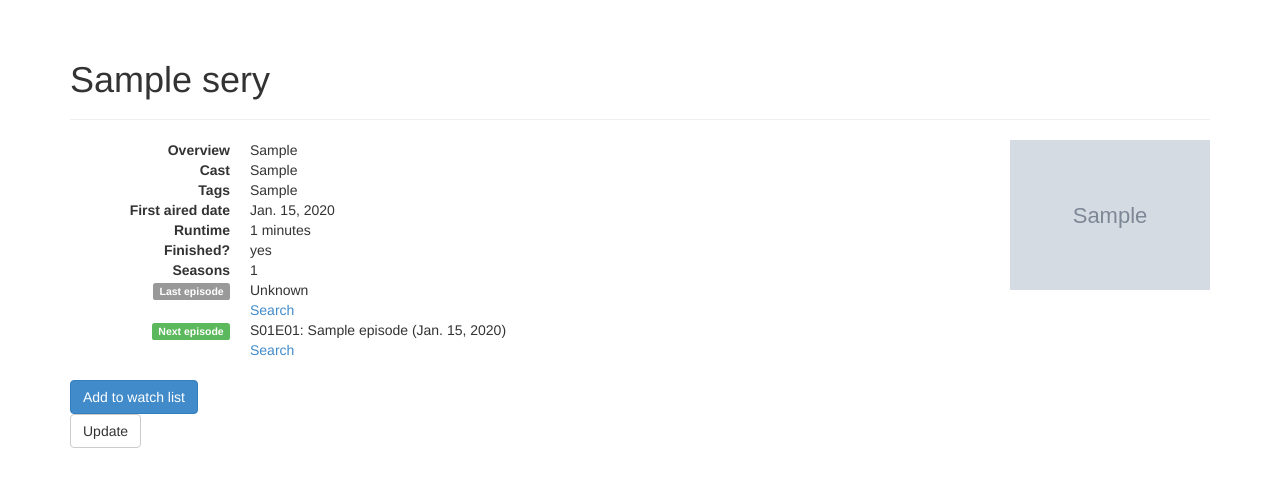
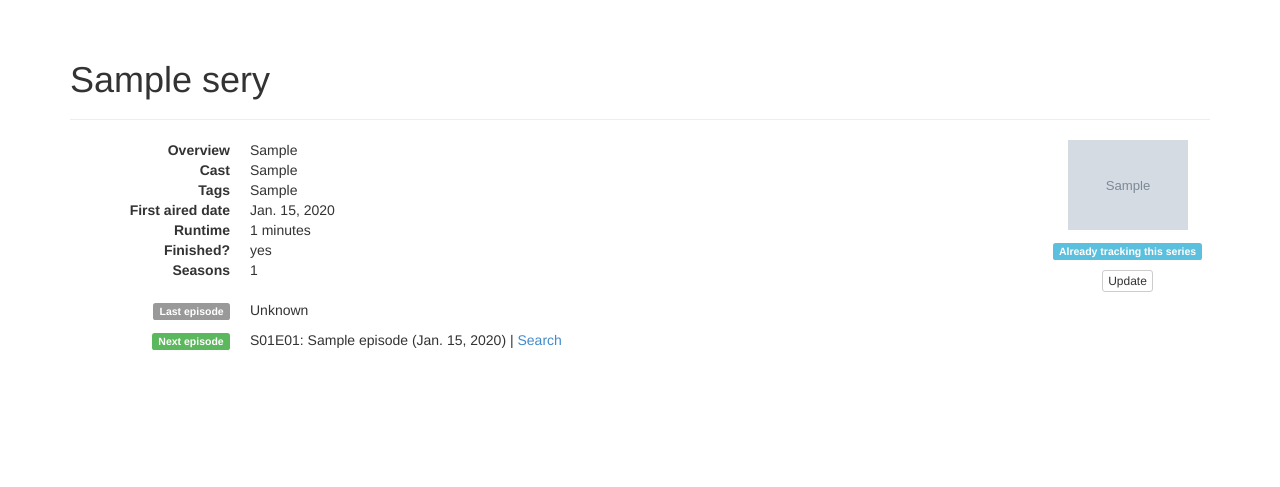
Before and after one commit to matiasb/qsa, a Django app: page /qsa/1/ in a window 1280 px wide. Shown: the part 52-539 px from the top of the page. Run offline with Django 3.2, Linux system fonts and the light colour scheme; a user stored in the database is signed in; tables that the repository leaves empty hold one stand-in row (values such as "Sample post"); grey boxes marked "Sample" are stand-in pictures.

Commit message:
More style/template changes, in progress.

```diff
--- a/qsa/qsaui/templates/qsaui/_add-to-watchlist.html
+++ b/qsa/qsaui/templates/qsaui/_add-to-watchlist.html
@@ -1,8 +1,8 @@
-{% if not watched %}
+{% if not on_watchlist %}
     <form action="{% url 'series-detail' tvdb_id %}" method="POST">
         {% csrf_token %}
         <div class="btn-group">
-            <button type="submit" name="add-to-watchlist" class="btn btn-primary">Add to watch list</button>
+            <button type="submit" name="add-to-watchlist" class="btn btn-xs btn-primary">Add to watchlist</button>
         </div>
     </form>
 {% else %}
--- a/qsa/qsaui/templates/qsaui/_episode_entry.html
+++ b/qsa/qsaui/templates/qsaui/_episode_entry.html
@@ -1,8 +1,4 @@
-          <dt><span class="label {{ label_class }}">{{ label }} episode</span></dt>
-          <dd>
-              {% if episode %}{{ episode }}: {{ episode.name }} ({{ episode.first_aired }})
-              {% else %}Unknown
-              {% endif %}
-              <br/>
-              <a href="{{ episode.torrent_url }}">Search</a>
-          </dd>
+    {% if episode %}{{ episode }}: {{ episode.name }} ({{ episode.first_aired }})
+    | <a href="{{ episode.torrent_url }}">Search</a>
+    {% else %}Unknown
+    {% endif %}
--- a/qsa/qsaui/templates/qsaui/_reindex.html
+++ b/qsa/qsaui/templates/qsaui/_reindex.html
@@ -1,6 +1,6 @@
 <form action="{% url 'series-detail' tvdb_id %}" method="POST">
     {% csrf_token %}
     <div class="btn-group">
-        <button type="submit" name="update" class="btn btn-default">Update</button>
+        <button type="submit" name="update" class="btn btn-xs btn-default">Update</button>
     </div>
 </form>
--- a/qsa/qsaui/templates/qsaui/details.html
+++ b/qsa/qsaui/templates/qsaui/details.html
@@ -4,11 +4,8 @@
 
 {% block inner-content %}
 
-<div class="media">
-    <div class="pull-right">
-        <img class="media-object"  src="{{ series.poster }}" width="200" />
-    </div>
-    <div class="media-body">
+<div class="row">
+    <div class="col-md-10">
 
         <dl class="dl-horizontal">
           <dt>Overview</dt>
@@ -32,16 +29,23 @@
           <dt>Seasons</dt>
           <dd>{{ seasons }}</dd>
 
-            {% with episode=series.last_episode label_class='label-default' label='Last' %}
-            {% include 'qsaui/_episode_entry.html' %}
-            {% endwith %}
-
-            {% with episode=series.next_episode label_class='label-success' label='Next' %}
-            {% include 'qsaui/_episode_entry.html' %}
-            {% endwith %}
-
         </dl>
 
+        <dl class="dl-horizontal">
+            <dt><span class="label label-default">Last episode</span></dt>
+                {% with episode=series.last_episode %}
+                    <dd><p>{% include 'qsaui/_episode_entry.html' %}</p></dd>
+                {% endwith %}
+            <dt><span class="label label-success">Next episode</span></dt>
+                {% with episode=series.next_episode %}
+                    <dd><p>{% include 'qsaui/_episode_entry.html' %}</p></dd>
+                {% endwith %}
+        </dl>
+
+    </div>
+
+    <div class="col-md-2 text-center">
+        <p><img class="center-block media-object" src="{{ series.poster }}" width="120" /></p>
         {% with series.tvdb_id as tvdb_id %}
             {% include 'qsaui/_add-to-watchlist.html' %}
             {% include 'qsaui/_reindex.html' %}
```
Also changed, not shown: qsa/qsaui/templates/qsaui/_series_entry.html (+6 -5 lines), qsa/qsaui/templates/qsaui/_series_result.html (added, +22 -0 lines), qsa/qsaui/templates/qsaui/home.html (+3 -15 lines), qsa/qsaui/templates/qsaui/results.html (+1 -7 lines).
